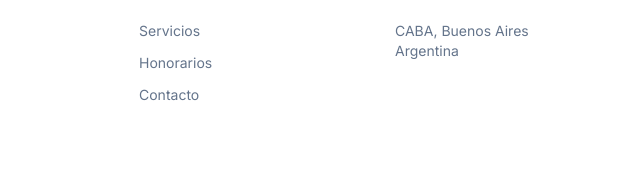
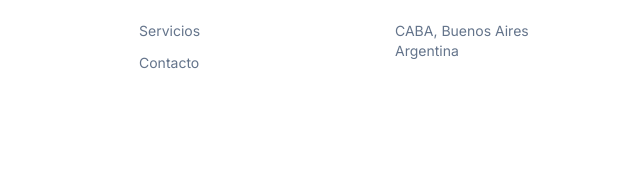
Before and after one commit to JoaquinFlores22/SOCIEDAES360, a plain HTML site: page index.html in a window 1280 px wide. Shown: the part 2407-2581 px from the top of the page, 397-1037 px from the left. Drawn offline with nearby package versions, Linux system fonts and the light colour scheme.

Commit message:
remove honorarios

```diff
--- a/index.html
+++ b/index.html
@@ -298,7 +298,6 @@
             <h4 data-i18n="footer.nav_title" class="text-regal-blue font-bold text-xs uppercase tracking-widest mb-6 dark:text-white italic">Navegación</h4>
             <ul class="space-y-3 text-sm text-slate-500">
                 <li><a href="#" data-i18n="footer.link_services" class="hover:text-ice-blue transition">Servicios</a></li>
-                <li><a href="#" data-i18n="footer.link_fees" class="hover:text-ice-blue transition">Honorarios</a></li>
                 <li><a href="#" data-i18n="footer.link_contact" class="hover:text-ice-blue transition">Contacto</a></li>
             </ul>
         </div>
```
